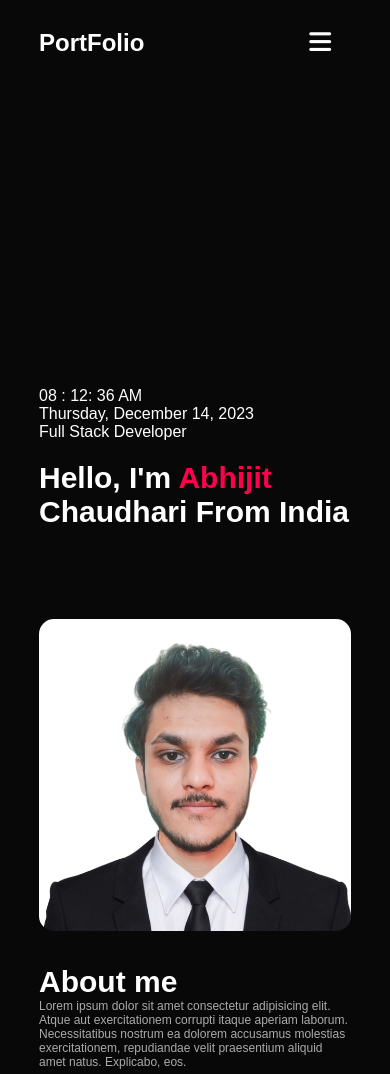
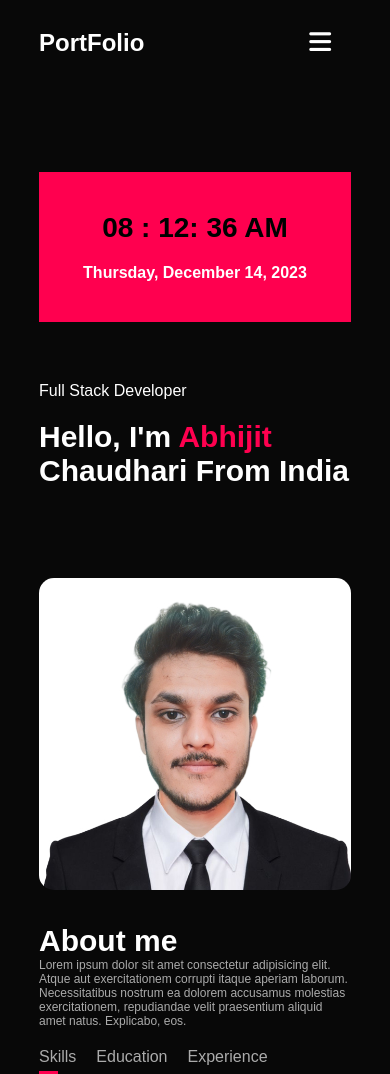
Before and after one commit to abhijitchaudharii/Personal-Portfolio, a plain HTML site: page index.html in a window 390 px wide. Shown: the top 1074 px of the page. Drawn offline with Linux system fonts and the light colour scheme.

Commit message:
Update style.css
Added style for date and time

```diff
--- a/style.css
+++ b/style.css
@@ -80,6 +80,26 @@ nav ul li a:hover::after{
 .header-text h1 span{
     color: #ff004f;
 }
+/* ............Date & Time.....  */
+.datetime{
+    margin-top: -120px;
+    margin-bottom: 60px;
+    padding: 40px 0;
+    background: #ff004f;
+    text-align: center;
+}
+.time{
+    font-size: 54px;
+    font-weight: bold;
+    color: black;
+}
+.date{
+    font-size: 28px;
+    font-weight: 600;
+    color: #fff;
+    margin-top: 20px;
+}
+
 /* .............about............ */
 #about{
     padding: 80px 10%;
@@ -415,7 +435,17 @@ nav .fa-solid{
     .copyright{
         font-size: 12px;
     }
+        .datetime{
+        margin-top: -215px;
+    }
+    .time{
+        font-size: 28px;
+    }
+    .date{
+        font-size: 16px;
+    }
 }
+
 
 #msg{
     color: #61b752;
```
